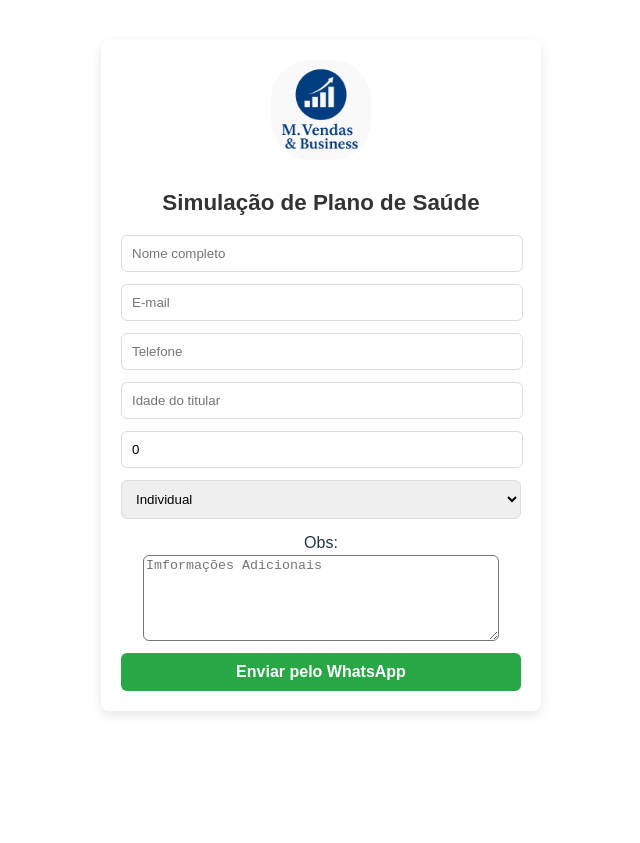
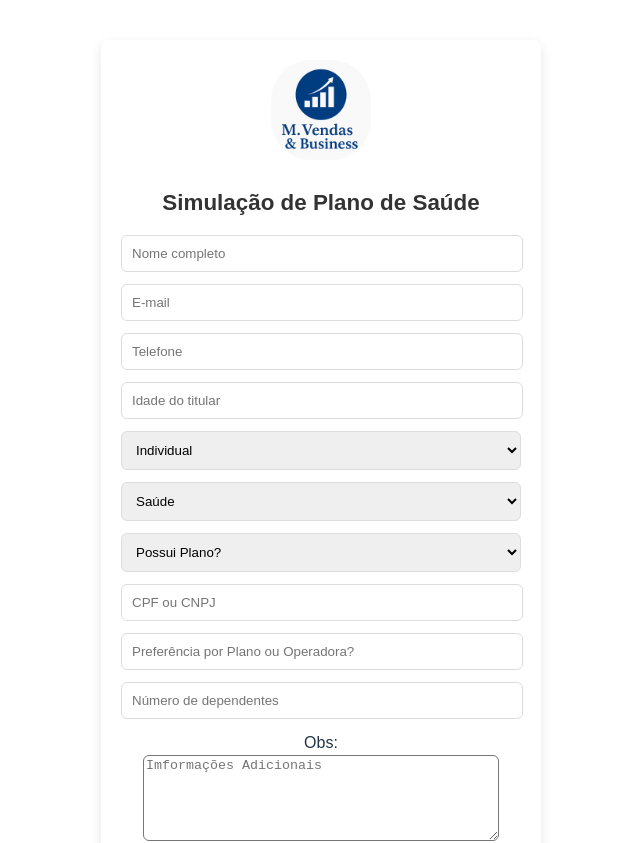
Before and after one commit to rafaelgti79/plano-saude, a React (Vite) app: page / in a window 1280 px wide. Shown: the top 843 px of the page, without its empty margins (319-959 px from the left). Before the commit the page ends 800 px from the top, so only its background shows below. Built offline with nearby package versions, Linux system fonts and the light colour scheme.

Commit message:
adicionar inputs

```diff
--- a/src/App.jsx
+++ b/src/App.jsx
@@ -16,6 +16,10 @@ export default function PlanoSaudeOrcamento() {
 *Idade:* ${form.idade}
 *Dependentes:* ${form.dependentes}
 *Plano:* ${form.tipo}
+*Plano:* ${form.plano}
+*Documento:* ${form.doc}
+*Possui Plano:* ${form.sim}
+*Preferencia por Plano:* ${form.operadora}
 *Obs:* ${obs}
 
 
@@ -31,8 +35,12 @@ Aguardo retorno.`;
     email: '',
     telefone: '',
     idade: '',
-    dependentes: 0,
+    dependentes: 'Número de dependentes',
     tipo: 'Individual',
+    plano: '',
+    sim: 'Possui plano?',
+    operadora: '',
+    doc: '',
 
   });
 
@@ -114,6 +122,58 @@ Aguardo retorno.`;
           required
           className="mb-2 w-full border p-2 rounded"
         />
+
+        <select
+          name="tipo"
+          value={form.tipo}
+          onChange={handleChange}
+          className="mb-2 w-full border p-2 rounded"
+        >
+          <option value="Individual">Individual</option>
+           <option value="Empresarial">Empresarial</option>
+        </select>
+
+        <select
+          name="plano"
+          value={form.plano}
+          onChange={handleChange}
+          className="mb-2 w-full border p-2 rounded"
+        >
+        <option value="Saúde">Saúde</option>
+           <option value="Dental">Dental</option>
+        </select>
+
+         <select
+          name="sim"
+          value={form.sim}
+          onChange={handleChange}
+          className="mb-2 w-full border p-2 rounded"
+          >
+          <option>Possui Plano?</option>
+        <option value="Sim">Sim</option>
+        <option value="Não">Não</option>
+        </select>
+
+        <input
+          type="number"
+          name="doc"
+          placeholder="CPF ou CNPJ"
+          value={form.idade}
+          onChange={handleChange}
+          required
+          className="mb-2 w-full border p-2 rounded"
+        />
+
+        <input
+          type="text"
+          name="operadora"
+          placeholder="Preferência por Plano ou Operadora?"
+          value={form.operadora}
+          onChange={handleChange}
+          required
+          className="mb-2 w-full border p-2 rounded"
+        />
+
         <input
           type="number"
           name="dependentes"
@@ -122,17 +182,6 @@ Aguardo retorno.`;
           onChange={handleChange}
           className="mb-2 w-full border p-2 rounded"
         />
-        <select
-          name="tipo"
-          value={form.tipo}
-          onChange={handleChange}
-          className="mb-2 w-full border p-2 rounded"
-        >
-        <option value="Individual">Individual</option>
-          <option value="Familiar">Familiar</option>
-          <option value="Empresarial">Empresarial</option>
-           <option value="Dental">Dental</option>
-        </select>
 
       <label className='text-area'>
         <span className='text-obs'>Obs:</span>
@@ -140,16 +189,17 @@ Aguardo retorno.`;
           onChange={(e) => setObs(e.target.value)}
           required
           value={obs}>
-
-         </textarea>
+        </textarea>
       </label>
 
         <button
           onClick={enviarWhatsapp}
           className="Butum-zap"
           > Enviar pelo WhatsApp
-          </button>
+        </button>
+
       </form>
+
 
       {orcamento !== null && (
         <div className="resultado-orcament">
```
